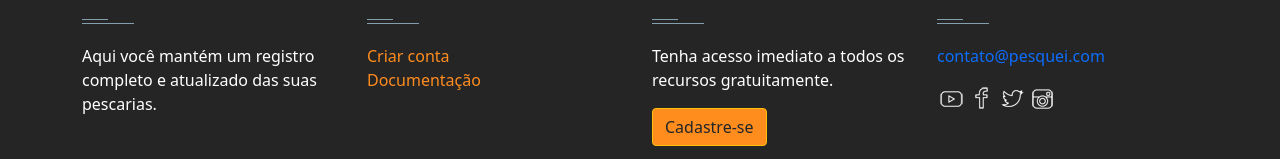
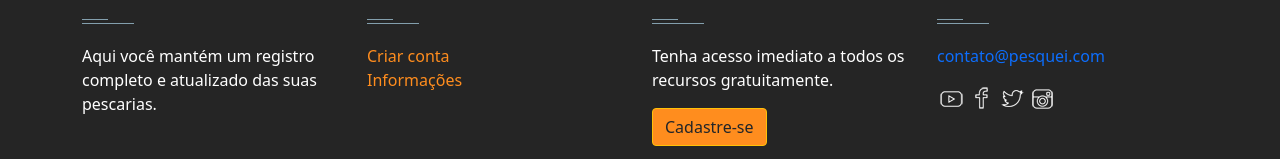
Before and after one commit to bruno-faraujo/pesquei, a React (Create React App) app: page / in a window 1280 px wide. Shown: the part 554-713 px from the top of the page. Built offline with nearby package versions, Linux system fonts and the light colour scheme; no server answers.

Commit message:
Mudança no nome do link

```diff
--- a/src/components/Footer.jsx
+++ b/src/components/Footer.jsx
@@ -27,7 +27,7 @@ class Footer extends Component {
                                         </li>
                                         <li>
                                             <div className="thumb-content"><Link className="footer-link"
-                                                                                 to="/docs">Documentação</Link></div>
+                                                                                 to="/docs">Informações</Link></div>
                                         </li>
                                     </ul>
                                 </div>
```
